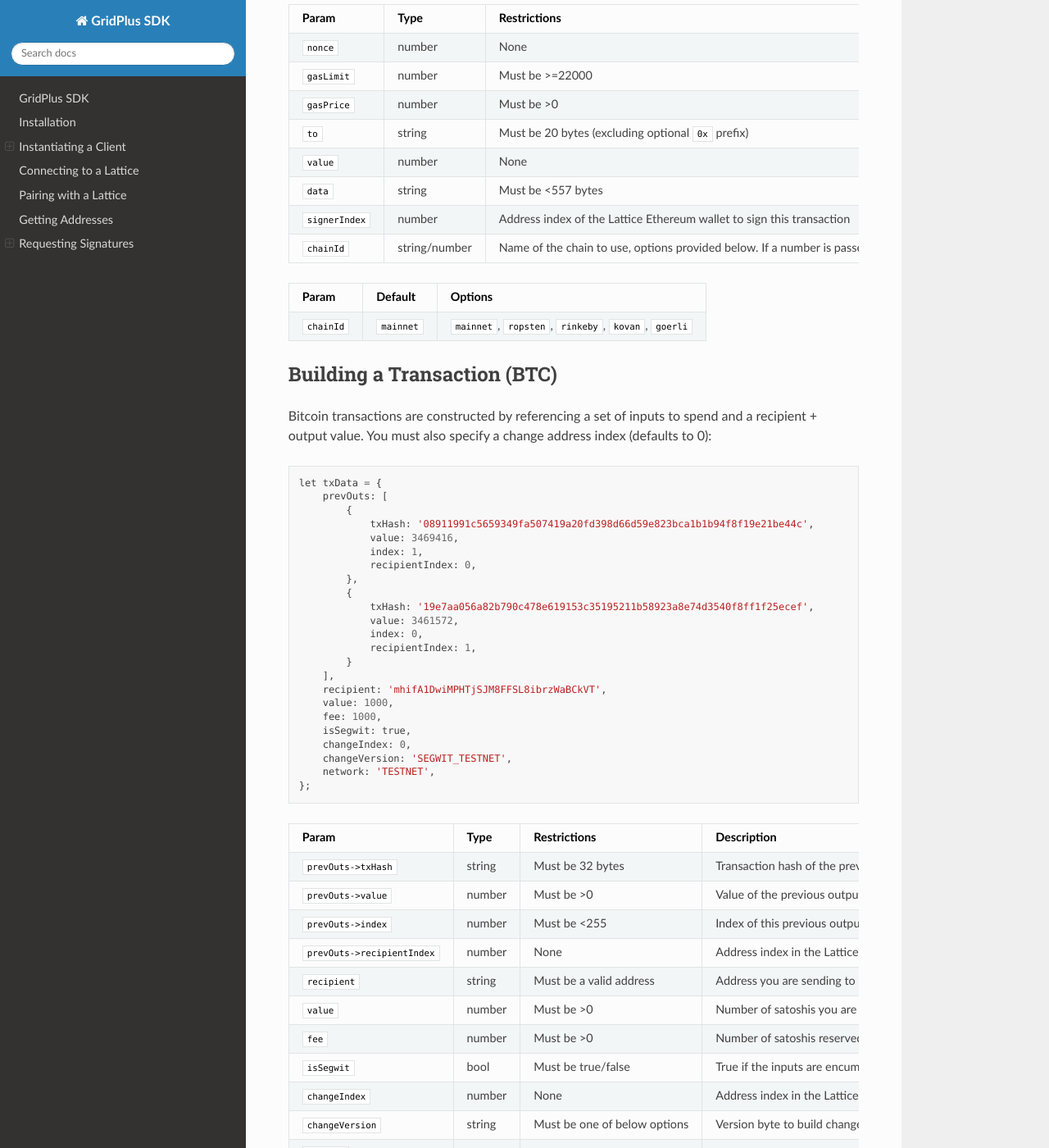
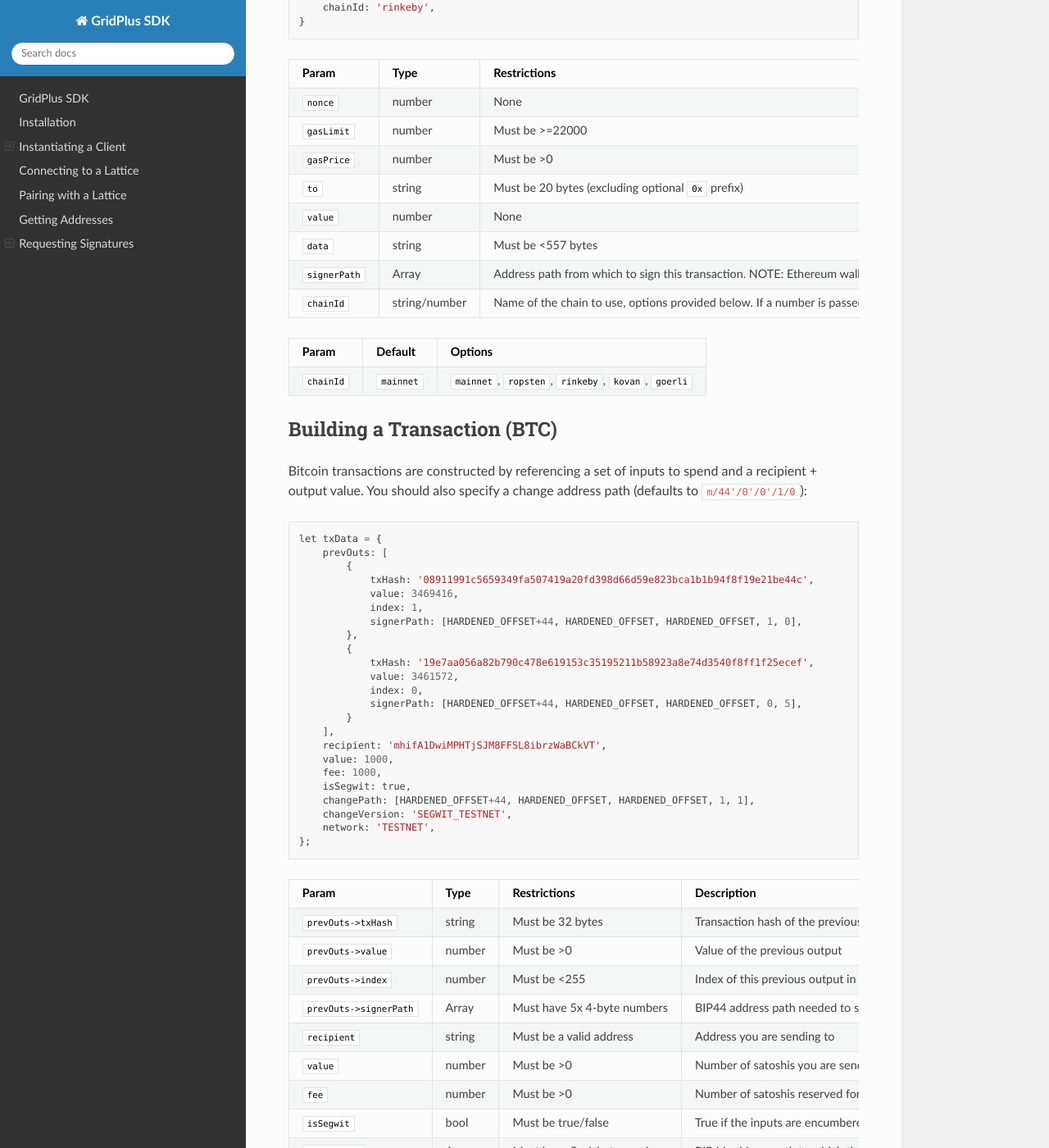
Before and after one commit to GridPlus/gridplus-sdk, a Sphinx documentation site: the page built from docs/index.md, in a window 1280 px wide and 1400 px high, scrolled down 3378 px. Shown: the whole window at 82% size. Built offline with Sphinx 7.4.7 and the Read the Docs theme 2.0.0, drawn with Linux system fonts in a browser that asks for light colours; some of the changed text lies outside the part shown.

Commit message:
Shifts all address indices to full paths (5x index array)

````diff
--- a/docs/index.md
+++ b/docs/index.md
@@ -90,8 +90,11 @@
 An example request looks like:
 
 ```
+// Hardened offset is , referenced in the BIP44 spec here: https://github.com/bitcoin/bips/blob/master/bip-0044.mediawiki#purpose
+const HARDENED_OFFSET = 0x80000000;
 const req = {
-    start: 0,
+    // -- m/44'/0'/0'/0/0
+    startPath: [HARDENED_OFFSET+44, HARDENED_OFFSET, HARDENED_OFFSET, 0, 0],
     n: 4,
     currency: 'BTC'
     version: 'SEGWIT'
@@ -105,8 +108,8 @@
 
 | Param      | Type      | Default          | Options         | Description           |
 |:-----------|:----------|:-----------------|:----------------|:----------------------|
-| `start`    | number    | none             | n/a             | First address index in BIP44 tree to return |
-| `n`        | number    | 1                | n/a             | Number of subsequent addresses after `start` to derive |
+| `startPath` | Array    | none             | n/a             | First address path in BIP44 tree to return. You must provide 5 indices to form the path. |
+| `n`        | number    | 1                | n/a             | Number of subsequent addresses after `start` to derive. These will increment over the final index in the path |
 | `currency` | string    | `BTC`            | `BTC`, `ETH`    | Currency to get addresses for |
 | `version`  | string    | `SEGWIT`         | `LEGACY`, `SEGWIT`, `TESTNET`, `SEGWIT_TESTNET` | Bitcoin only -- type of addresses to retrieve |
 
@@ -127,7 +130,8 @@
     to: '0xe242e54155b1abc71fc118065270cecaaf8b7768',
     value: 0,
     data: '0x12345678'
-    signerIndex: 0,
+    // -- m/44'/60'/0'/0/0
+    signerPath: [HARDENED_OFFSET+44, HARDENED_OFFSET+60, HARDENED_OFFSET, 0, 0],
     chainId: 'rinkeby',
 }
 ```
@@ -140,7 +144,7 @@
 | `to`       | string    | Must be 20 bytes (excluding optional `0x` prefix) |
 | `value`    | number    | None               |
 | `data`     | string    | Must be <557 bytes |
-| `signerIndex` | number | Address index of the Lattice Ethereum wallet to sign this transaction |
+| `signerPath`| Array | Address path from which to sign this transaction. NOTE: Ethereum wallets typically use the path specified in the example above for all transactions. |
 | `chainId`  | string/number    | Name of the chain to use, options provided below. If a number is passed, it will use that. |
 
 | Param    | Default  | Options                           |
@@ -149,8 +153,7 @@
 
 ## Building a Transaction (BTC)
 
-Bitcoin transactions are constructed by referencing a set of inputs to spend and a recipient + output value. You must also
-specify a change address index (defaults to 0):
+Bitcoin transactions are constructed by referencing a set of inputs to spend and a recipient + output value. You should also specify a change address path (defaults to `m/44'/0'/0'/1/0`):
 
 ```
 let txData = {
@@ -159,20 +162,20 @@
             txHash: '08911991c5659349fa507419a20fd398d66d59e823bca1b1b94f8f19e21be44c',
             value: 3469416,
             index: 1,
-            recipientIndex: 0,
+            signerPath: [HARDENED_OFFSET+44, HARDENED_OFFSET, HARDENED_OFFSET, 1, 0],
         },
         {
             txHash: '19e7aa056a82b790c478e619153c35195211b58923a8e74d3540f8ff1f25ecef',
             value: 3461572,
             index: 0,
-            recipientIndex: 1,
+            signerPath: [HARDENED_OFFSET+44, HARDENED_OFFSET, HARDENED_OFFSET, 0, 5],
         }
     ],
     recipient: 'mhifA1DwiMPHTjSJM8FFSL8ibrzWaBCkVT',
     value: 1000,
     fee: 1000,
     isSegwit: true,
-    changeIndex: 0,
+    changePath: [HARDENED_OFFSET+44, HARDENED_OFFSET, HARDENED_OFFSET, 1, 1],
     changeVersion: 'SEGWIT_TESTNET',
     network: 'TESTNET',
 };
@@ -183,13 +186,13 @@
 | `prevOuts->txHash`        | string    | Must be 32 bytes             | Transaction hash of the previous output |
 | `prevOuts->value`         | number    | Must be >0                   | Value of the previous output |
 | `prevOuts->index`         | number    | Must be <255                 | Index of this previous output in the transaction |
-| `prevOuts->recipientIndex`| number    | None                         | Address index in the Lattice wallet that received this output |
+| `prevOuts->signerPath`| Array    | Must have 5x 4-byte numbers                         | BIP44 address path needed to sign this input |
 | `recipient`               | string    | Must be a valid address      | Address you are sending to |
 | `value`                   | number    | Must be >0                   | Number of satoshis you are sending to `recipient` |
 | `fee`                     | number    | Must be >0                   | Number of satoshis reserved for the transaction fee |
 | `isSegwit`                | bool      | Must be true/false           | True if the inputs are encumbered by P2SH(P2WPKH), i.e. segwit |
-| `changeIndex`             | number    | None                         | Address index in the Lattice wallet where the change will go |
-| `changeVersion`           | string    | Must be one of below options | Version byte to build change address based on `changeIndex` |
+| `changePath`             | Array    |  Must have 5x 4-byte numbers                          | BIP44 address path to which the change will go |
+| `changeVersion`           | string    | Must be one of below options | Version byte to build change address based on `changePath` |
 | `network`                 | string    | Must be one of below options | Bitcoin network this transaction will be broadcast on |
 
 | Param            | Default          |   Options              |
````
Also changed, not shown: 4 other files.
